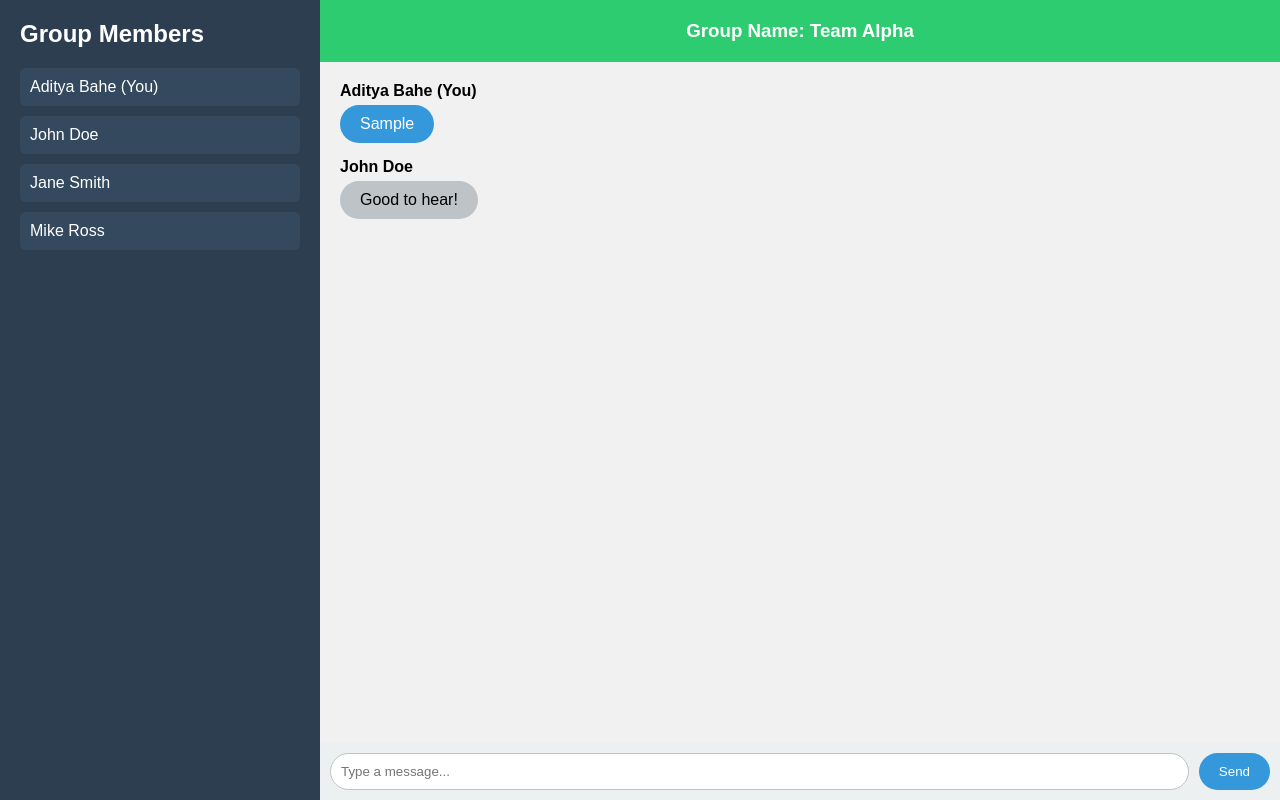
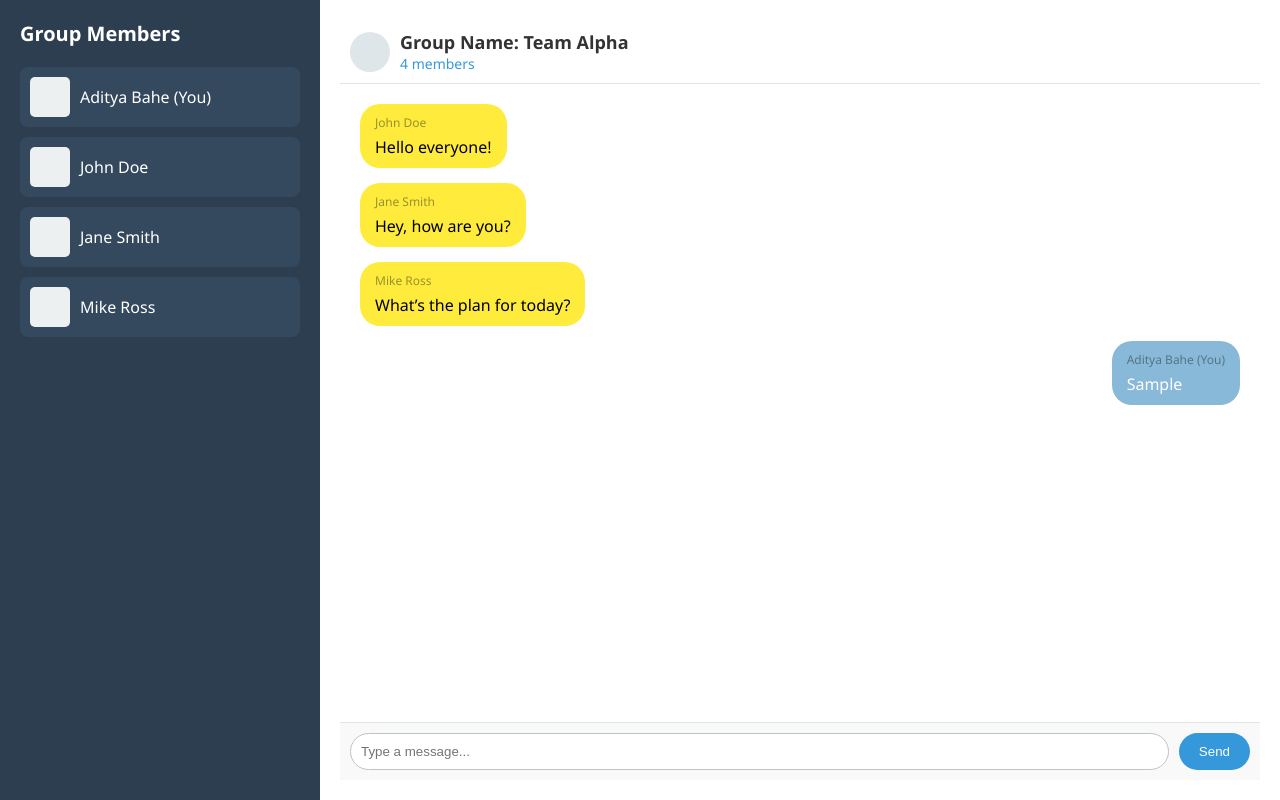
Before and after one commit to Adibahe/mutter-client, a plain HTML site: page messaging page/messaging page.html in a window 1280 px wide. Both pictures are taken after typing "Sample" into the empty fields and a click on the button "Send". Drawn offline with Linux system fonts and the light colour scheme.

Commit message:
ADDED: Dynamic functionality to messaging page

```diff
--- a/messaging page/messaging page.css
+++ b/messaging page/messaging page.css
@@ -8,7 +8,8 @@
 /* Full-screen layout */
 body, html {
     height: 100%;
-    font-family: Arial, sans-serif;
+    font-family: 'Segoe UI', Tahoma, Geneva, Verdana, sans-serif; /* A cleaner font */
+    background-color: #f4f4f9; /* Light background for the body */
 }
 
 /* Chat App Layout */
@@ -20,45 +21,92 @@ body, html {
 /* Sidebar Styling */
 .sidebar {
     width: 25%;
-    background-color: #2c3e50;
+    background-color: #2c3e50; /* Darker sidebar color */
     color: white;
     padding: 20px;
+    overflow-y: auto; /* Enables scrolling if content exceeds height */
+    box-shadow: 2px 0 5px rgba(0, 0, 0, 0.1); /* Shadow for sidebar */
 }
 
+/* Sidebar Header */
 .sidebar h2 {
     margin-bottom: 20px;
+    font-size: 20px; /* Increased font size for better readability */
 }
 
+/* Sidebar Members List */
 .sidebar ul {
     list-style-type: none;
 }
 
 .sidebar ul li {
+    display: flex;
+    align-items: center;
     padding: 10px;
     margin-bottom: 10px;
-    background-color: #34495e;
+    background-color: #34495e; /* Default background color */
+    border-radius: 8px; /* Rounded corners */
+    transition: background-color 0.3s; /* Smooth hover transition */
     cursor: pointer;
-    border-radius: 5px;
 }
 
+/* Hover Effect for Member List Items */
 .sidebar ul li:hover {
-    background-color: #1abc9c;
+    background-color: #3b5998; /* Change color on hover */
 }
 
-/* Main Chat Window Styling */
+/* Member Icon */
+.member-icon {
+    width: 40px;
+    height: 40px;
+    background-color: #ecf0f1;
+    border-radius: 5px;
+    margin-right: 10px;
+}
+
+/* Chat Window Styling */
 .chat-window {
     display: flex;
     flex-direction: column;
     flex-grow: 1;
-    background-color: #ecf0f1;
+    background-color: #ffffff; /* White background for chat window */
+    padding: 20px;
 }
 
 /* Group Header */
 .group-header {
-    background-color: #2ecc71;
-    color: white;
-    padding: 20px;
-    text-align: center;
+    display: flex;
+    justify-content: space-between;
+    align-items: center;
+    padding: 10px;
+    border-bottom: 1px solid #dfe6e9; /* Light border at the bottom */
+}
+
+/* Group Info */
+.group-info {
+    display: flex;
+    align-items: center;
+}
+
+.group-icon {
+    width: 40px;  /* Set the width */
+    height: 40px; /* Set the height */
+    border-radius: 50%; /* Circular shape */
+    background-color: #dfe6e9; /* Fallback color */
+    margin-right: 10px;
+}
+
+/* Group Details */
+.group-details h3 {
+    margin: 0;
+    font-size: 18px; /* Increased font size for better visibility */
+    color: #333;
+}
+
+.group-details p {
+    margin: 0;
+    font-size: 14px; /* Slightly larger font for clarity */
+    color: #3498db;
 }
 
 /* Chat Messages Area */
@@ -66,39 +114,48 @@ body, html {
     flex-grow: 1;
     padding: 20px;
     overflow-y: auto;
-    background-color: #f1f1f1;
-}
-
-/* Sender Label */
-.sender {
-    font-weight: bold;
-    margin-bottom: 5px;
+    display: flex;
+    flex-direction: column;
 }
 
 /* Individual Messages */
 .message {
-    padding: 10px 20px;
+    padding: 10px 15px;
     margin-bottom: 15px;
     border-radius: 20px;
     width: fit-content;
+    max-width: 75%; /* More space for messages */
+    display: flex;
+    flex-direction: column; /* Allow stacking of sender label and message text */
 }
 
+/* Messages from others */
 .from-them {
-    background-color: #bdc3c7;
-    align-self: flex-start;
+    background-color: #ffeb3b; /* Background color for other members */
+    color: black;
+    align-self: flex-start; /* Align to the left */
+    text-align: left; /* Align text to the left */
 }
 
+/* Messages from me */
 .from-me {
-    background-color: #3498db;
+    background-color: #88b9d8;
     color: white;
-    align-self: flex-end;
+    align-self: flex-end; /* Align to the right */
 }
 
+/* Sender Label */
+.sender-label {
+    font-size: 12px;
+    color: #1b1d1d71;
+    margin-bottom: 5px; /* Space between sender label and message text */
+}
 /* Chat Input Section */
 .chat-input {
     display: flex;
     padding: 10px;
-    background-color: #ecf0f1;
+    background-color: #f9f9f9; /* Light background for input area */
+    border-top: 1px solid #dfe6e9; /* Border for separation */
 }
 
 .chat-input input {
@@ -107,6 +164,12 @@ body, html {
     border: 1px solid #bdc3c7;
     border-radius: 20px;
     margin-right: 10px;
+    transition: border-color 0.3s; /* Smooth border transition */
+}
+
+.chat-input input:focus {
+    border-color: #3498db; /* Change border color on focus */
+    outline: none; /* Remove outline */
 }
 
 .chat-input button {
@@ -116,8 +179,13 @@ body, html {
     border: none;
     border-radius: 20px;
     cursor: pointer;
+    transition: background-color 0.3s; /* Smooth background transition */
 }
 
 .chat-input button:hover {
-    background-color: #2980b9;
+    background-color: #2980b9; /* Darker color on hover */
 }
+/* Additional CSS for message text */
+.message-text {
+    word-wrap: break-word; /* Ensure long words wrap properly */
+}
--- a/messaging page/messaging page.html
+++ b/messaging page/messaging page.html
@@ -9,21 +9,30 @@
 <body>
     <div class="chat-app">
         <!-- Sidebar (Members) -->
-        <div class="sidebar">
+        <div class="sidebar" id="sidebar">
             <h2>Group Members</h2>
-            <ul>
-                <li>Aditya Bahe (You)</li>
-                <li>John Doe</li>
-                <li>Jane Smith</li>
-                <li>Mike Ross</li>
+            <ul id="member-list">
+                <li>
+                    <div class="member-icon"></div>
+                    <span>Aditya Bahe (You)</span>
+                </li>
             </ul>
         </div>
 
         <!-- Main Chat Window -->
         <div class="chat-window">
-            <!-- Group Name -->
+            <!-- Group Header -->
             <div class="group-header">
-                <h3>Group Name: Team Alpha</h3>
+                <div class="group-info">
+                    <div class="group-icon" id="group-image"></div>
+                    <div class="group-details">
+                        <h3>Group Name: Team Alpha</h3>
+                        <p><span id="member-count">1 member</span></p>
+                    </div>
+                </div>
+                <div class="group-options">
+                    <span class="dot"></span>
+                </div>
             </div>
 
             <div class="chat-messages" id="chat-messages">
@@ -38,72 +47,7 @@
         </div>
     </div>
 
-    <script>
-        // Function to handle sending messages
-        function sendMessage() {
-            const messageInput = document.getElementById('message-input');
-            const messageText = messageInput.value.trim();
+    <script src="test.js"></script>
 
-            if (messageText !== "") {
-                // Call function to add the message with 'You' as the sender
-                addMessage('Aditya Bahe (You)', messageText, 'from-me');
-
-                // Clear the input field
-                messageInput.value = '';
-
-                // Simulate receiving a message from a group member after 1 second
-                setTimeout(() => {
-                    receiveMessage();
-                }, 1000);
-            }
-        }
-
-        // Function to receive a message from other users
-        function receiveMessage() {
-            const groupMembers = ['John Doe', 'Jane Smith', 'Mike Ross'];
-            const randomMember = groupMembers[Math.floor(Math.random() * groupMembers.length)];
-            const responses = ['Hello!', 'How are you?', 'Good to hear!', 'What’s up?', 'See you soon!'];
-            const randomResponse = responses[Math.floor(Math.random() * responses.length)];
-
-            // Add received message with sender's name
-            addMessage(randomMember, randomResponse, 'from-them');
-        }
-
-        // Function to add a message with a sender's name
-        function addMessage(sender, messageText, className) {
-            const chatMessages = document.getElementById('chat-messages');
-
-            // Create a sender label
-            const senderLabel = document.createElement('div');
-            senderLabel.classList.add('sender');
-            senderLabel.textContent = sender;
-
-            // Create a message div
-            const messageDiv = document.createElement('div');
-            messageDiv.classList.add('message', className);
-            messageDiv.textContent = messageText;
-
-            // Append the sender label and message to the chat area
-            chatMessages.appendChild(senderLabel);
-            chatMessages.appendChild(messageDiv);
-
-            // Auto-scroll to the bottom
-            chatMessages.scrollTop = chatMessages.scrollHeight;
-        }
-
-        // Add an event listener to detect Enter key press
-        document.getElementById('message-input').addEventListener('keydown', function(event) {
-            if (event.key === 'Enter') {
-                event.preventDefault(); // Prevent newline in the input
-                sendMessage(); // Send message
-            }
-        });
-
-        // Auto scroll to the latest message on page load
-        window.onload = function() {
-            const chatMessages = document.getElementById('chat-messages');
-            chatMessages.scrollTop = chatMessages.scrollHeight;
-        };
-    </script>
 </body>
 </html>
--- /dev/null
+++ b/messaging page/test.js
@@ -0,0 +1,119 @@
+// Mock data for testing purposes
+const mockMembers = [
+    { id: 2, name: 'John Doe' },
+    { id: 3, name: 'Jane Smith' },
+    { id: 4, name: 'Mike Ross' }
+];
+
+const mockMessages = [
+    { id: 1, sender: 'John Doe', text: 'Hello everyone!' },
+    { id: 2, sender: 'Jane Smith', text: 'Hey, how are you?' },
+    { id: 3, sender: 'Mike Ross', text: 'What’s the plan for today?' }
+];
+
+let addedMemberIndex = 0; // Tracks which member has been added
+let addedMessageIndex = 0; // Tracks which message has been added
+
+// Simulate fetching new members (Mock function for testing)
+function fetchNewMembersMock() {
+    const newMembers = [];
+
+    // Simulate adding one new member at a time
+    if (addedMemberIndex < mockMembers.length) {
+        newMembers.push(mockMembers[addedMemberIndex]);
+        addedMemberIndex++;
+    }
+
+    return newMembers;
+}
+
+// Simulate fetching new messages (Mock function for testing)
+function fetchNewMessagesMock() {
+    const newMessages = [];
+
+    // Simulate adding one new message at a time
+    if (addedMessageIndex < mockMessages.length) {
+        newMessages.push(mockMessages[addedMessageIndex]);
+        addedMessageIndex++;
+    }
+
+    return newMessages;
+}
+
+// Function to dynamically add new members to the member list
+function addNewMembers() {
+    const newMembers = fetchNewMembersMock(); // Simulate API response
+    const memberList = document.getElementById('member-list');
+    let memberCount = document.getElementById('member-list').children.length;
+
+    newMembers.forEach(member => {
+        if (!document.getElementById(`member-${member.id}`)) {
+            const memberElement = document.createElement('li');
+            memberElement.id = `member-${member.id}`;
+            memberElement.innerHTML = `
+                <div class="member-icon"></div>
+                <span>${member.name}</span>
+            `;
+            memberList.appendChild(memberElement);
+            memberCount++;
+        }
+    });
+
+    document.getElementById('member-count').innerText = `${memberCount} members`;
+}
+
+// Function to dynamically add new messages to the chat window
+function addNewMessages() {
+    const newMessages = fetchNewMessagesMock(); // Simulate API response
+    const chatMessages = document.getElementById('chat-messages');
+
+    newMessages.forEach(message => {
+        if (!document.getElementById(`message-${message.id}`)) { // Ensure no duplicate messages
+            const messageElement = document.createElement('div');
+            messageElement.id = `message-${message.id}`;
+            messageElement.className = message.sender === 'Aditya Bahe' ? 'message from-me' : 'message from-them';
+            messageElement.innerHTML = `<span class="sender-label">${message.sender}</span> ${message.text}`;
+
+            // Append the message to the chat window
+            chatMessages.appendChild(messageElement);
+
+            // Auto-scroll to the latest message
+            chatMessages.scrollTop = chatMessages.scrollHeight;
+        }
+    });
+}
+
+// Continuously check for new members and messages every 5 seconds (can be adjusted)
+setInterval(addNewMembers, 1000);
+setInterval(addNewMessages, 1000);
+
+// Function to send a message
+function sendMessage() {
+    const messageInput = document.getElementById('message-input');
+    const messageText = messageInput.value.trim();
+
+    if (messageText !== '') {
+        const chatMessages = document.getElementById('chat-messages');
+        const messageElement = document.createElement('div');
+
+        messageElement.className = 'message from-me'; // Class based on the sender
+        messageElement.innerHTML = `<span class="sender-label">Aditya Bahe (You)</span> ${messageText}`;
+
+        // Append the message to the chat window
+        chatMessages.appendChild(messageElement);
+
+        // Clear input and auto-scroll to the latest message
+        messageInput.value = '';
+        chatMessages.scrollTop = chatMessages.scrollHeight;
+
+        // Optionally, send the message to the API
+        // You can create a function to POST the new message to the API
+    }
+}
+
+// Allow sending messages by pressing Enter
+document.getElementById('message-input').addEventListener('keypress', function(event) {
+    if (event.key === 'Enter') {
+        sendMessage();
+    }
+});
```
Also changed, not shown: Homepage/homepage.html (+1 -1 lines), messaging page/chat.js (added, +138 -0 lines), Homepage/mutter logo/Neon Blue White and Black E-Sports Illustrative Gaming Gaming Logo(2.1).png (renamed from mutter logo/Neon Blue White and Black E-Sports Illustrative Gaming Gaming Logo(2.1).png), Homepage/mutter logo/Neon Blue White and Black E-Sports Illustrative Gaming Gaming Logo.png (renamed from mutter logo/Neon Blue White and Black E-Sports Illustrative Gaming Gaming Logo.png).
